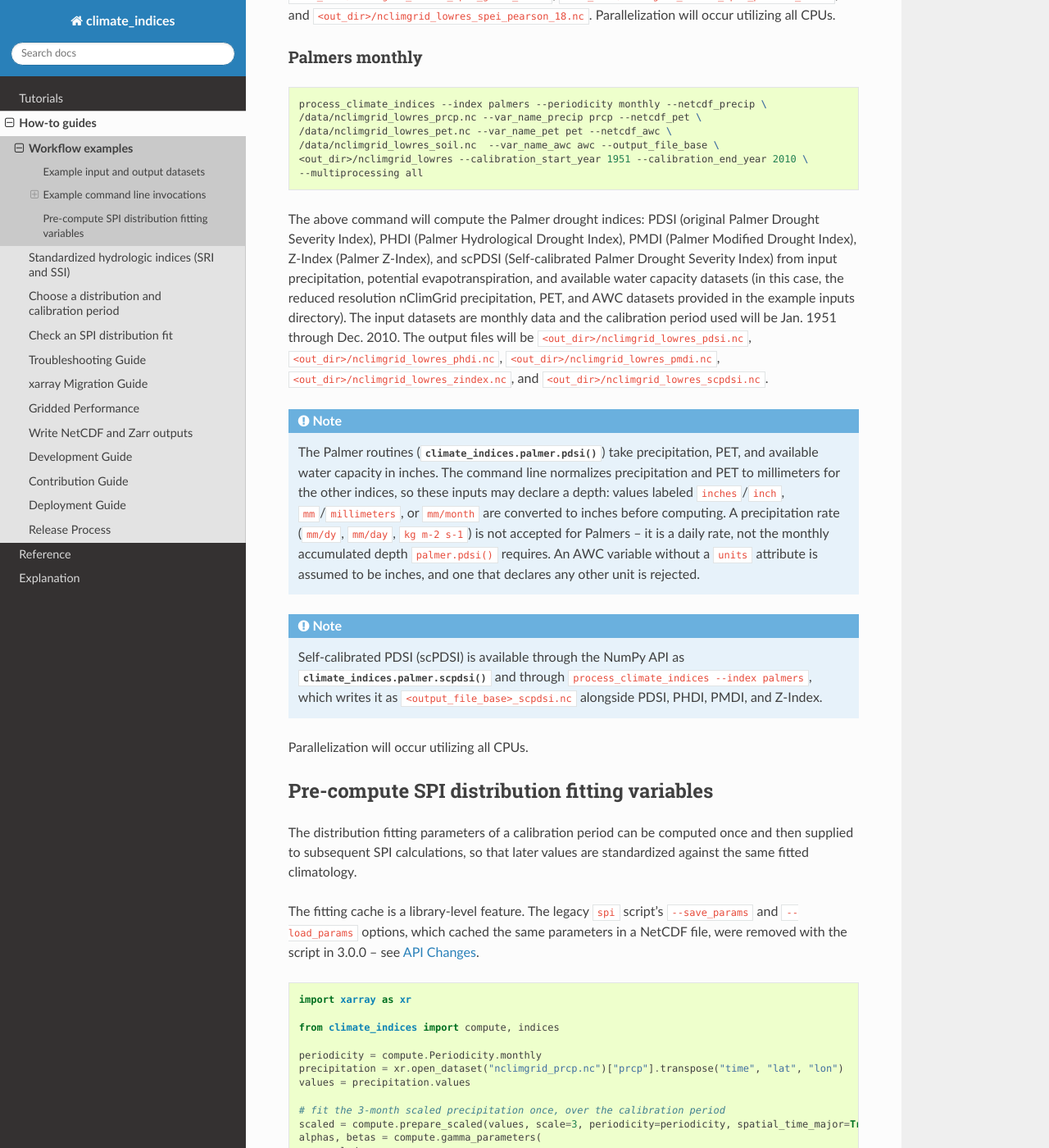
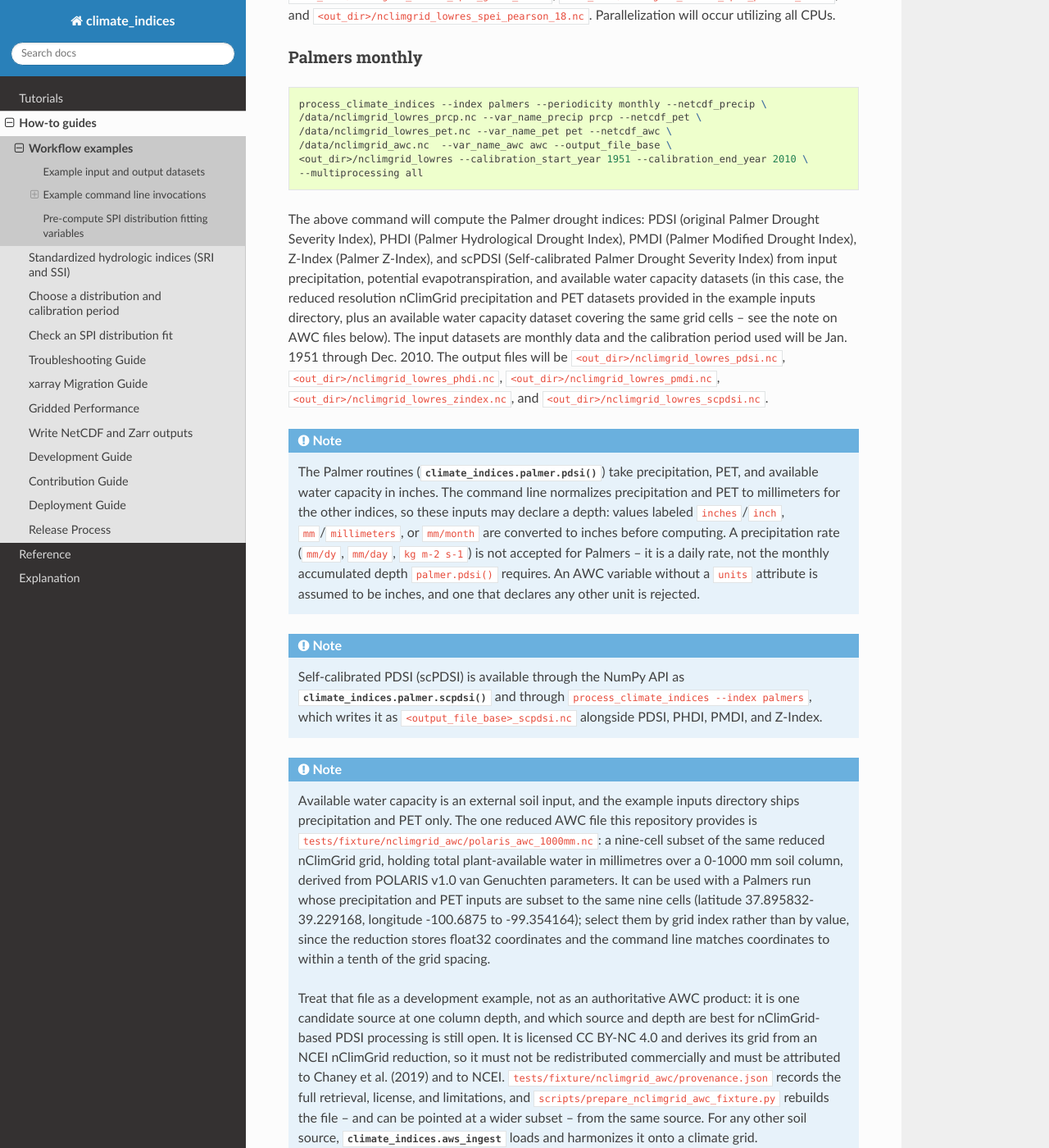
Before and after one commit to monocongo/climate_indices, a Sphinx documentation site: the page built from docs/workflow-examples.md, in a window 1280 px wide and 1400 px high, scrolled down 3581 px. Shown: the whole window at 82% size. Built offline with Sphinx 7.4.7 and the Read the Docs theme 3.1.0, drawn with Linux system fonts in a browser that asks for light colours.

Commit message:
docs: document the reduced nClimGrid AWC fixture for Palmer runs
The Palmers monthly example referred to an available water capacity dataset
"provided in the example inputs directory", but the example inputs directory
ships precipitation and PET only, so a reader had no AWC file to run against
nClimGrid data. Point that example at a neutral placeholder path and add a note
giving the fixture that actually exists:
tests/fixture/nclimgrid_awc/polaris_awc_1000mm.nc, a nine-cell subset of the
same reduced nClimGrid grid, in millimetres over a 0-1000 mm column.

The note records how to select the matching climate cells (by grid index, not
by coordinate value, because the reduction stores float32 coordinates), points
at the fixture's provenance file and the script that rebuilds or widens it, and
states the limitations a reader needs before relying on it: it is one candidate
soil source at one depth rather than an authoritative AWC product, and it is
CC BY-NC 4.0 with an NCEI-derived grid, so it must not be redistributed
commercially.

Validation: uv run --extra docs sphinx-build -E -b html -W --keep-going docs
docs/_build/html; uv run --extra docs sphinx-build -E -b doctest docs
docs/_build/doctest; uv run pytest tests/test_review_scripts.py
tests/test_release_integrity.py (62 passed).

````diff
--- a/docs/workflow-examples.md
+++ b/docs/workflow-examples.md
@@ -181,7 +181,7 @@ Parallelization will occur utilizing all CPUs.
 process_climate_indices --index palmers --periodicity monthly --netcdf_precip \
 /data/nclimgrid_lowres_prcp.nc --var_name_precip prcp --netcdf_pet \
 /data/nclimgrid_lowres_pet.nc --var_name_pet pet --netcdf_awc \
-/data/nclimgrid_lowres_soil.nc  --var_name_awc awc --output_file_base \
+/data/nclimgrid_awc.nc  --var_name_awc awc --output_file_base \
 <out_dir>/nclimgrid_lowres --calibration_start_year 1951 --calibration_end_year 2010 \
 --multiprocessing all
 ```
@@ -190,8 +190,9 @@ The above command will compute the Palmer drought indices: PDSI (original Palmer
 PHDI (Palmer Hydrological Drought Index), PMDI (Palmer Modified Drought Index), Z-Index (Palmer
 Z-Index), and scPDSI (Self-calibrated Palmer Drought Severity Index) from input precipitation,
 potential evapotranspiration, and available water capacity datasets
-(in this case, the reduced resolution nClimGrid precipitation, PET, and AWC datasets provided in the
-example inputs directory). The input datasets are monthly data and the calibration period used will be
+(in this case, the reduced resolution nClimGrid precipitation and PET datasets provided in the
+example inputs directory, plus an available water capacity dataset covering the same grid cells --
+see the note on AWC files below). The input datasets are monthly data and the calibration period used will be
 Jan. 1951 through Dec. 2010. The output files will be
 `<out_dir>/nclimgrid_lowres_pdsi.nc`, `<out_dir>/nclimgrid_lowres_phdi.nc`,
 `<out_dir>/nclimgrid_lowres_pmdi.nc`, `<out_dir>/nclimgrid_lowres_zindex.nc`,
@@ -214,6 +215,30 @@ Self-calibrated PDSI (scPDSI) is available through the NumPy API as
 {func}`climate_indices.palmer.scpdsi` and through
 `process_climate_indices --index palmers`, which writes it as
 `<output_file_base>_scpdsi.nc` alongside PDSI, PHDI, PMDI, and Z-Index.
+:::
+
+:::{note}
+Available water capacity is an external soil input, and the example inputs
+directory ships precipitation and PET only. The one reduced AWC file this
+repository provides is `tests/fixture/nclimgrid_awc/polaris_awc_1000mm.nc`: a
+nine-cell subset of the same reduced nClimGrid grid, holding total
+plant-available water in millimetres over a 0-1000 mm soil column, derived from
+POLARIS v1.0 van Genuchten parameters. It can be used with a Palmers run whose
+precipitation and PET inputs are subset to the same nine cells (latitude
+37.895832-39.229168, longitude -100.6875 to -99.354164); select them by grid
+index rather than by value, since the reduction stores float32 coordinates and
+the command line matches coordinates to within a tenth of the grid spacing.
+
+Treat that file as a development example, not as an authoritative AWC product:
+it is one candidate source at one column depth, and which source and depth are
+best for nClimGrid-based PDSI processing is still open. It is licensed
+CC BY-NC 4.0 and derives its grid from an NCEI nClimGrid reduction, so it must
+not be redistributed commercially and must be attributed to Chaney et al.
+(2019) and to NCEI. `tests/fixture/nclimgrid_awc/provenance.json` records the
+full retrieval, license, and limitations, and
+`scripts/prepare_nclimgrid_awc_fixture.py` rebuilds the file -- and can be
+pointed at a wider subset -- from the same source. For any other soil source,
+{mod}`climate_indices.aws_ingest` loads and harmonizes it onto a climate grid.
 :::
 
 Parallelization will occur utilizing all CPUs.
````
